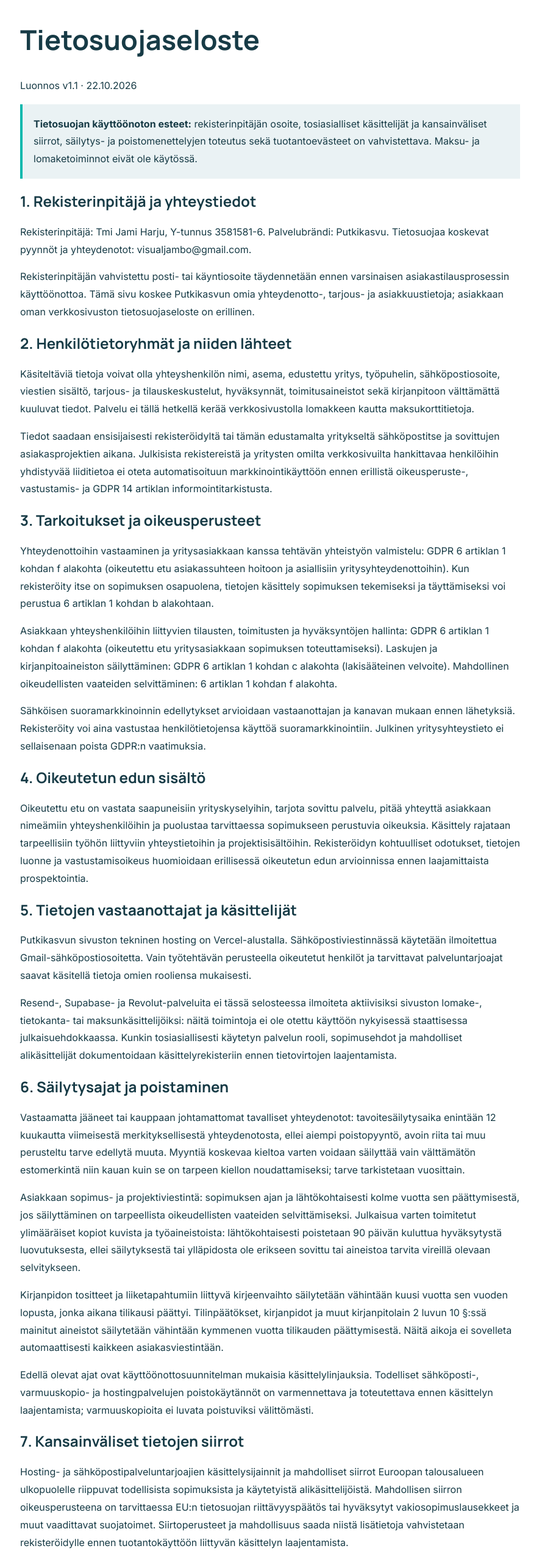
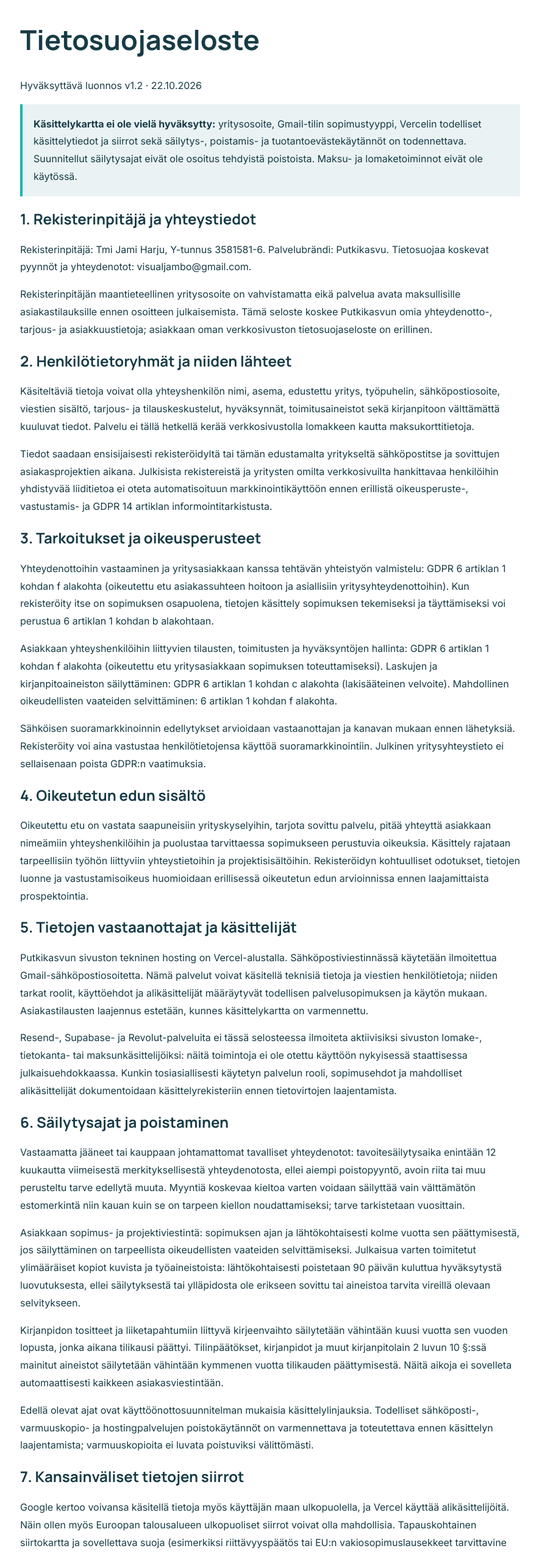
Before and after one commit to Jambovisuaalit/putkikasvu, a Next.js app: page /tietosuoja in a window 1280 px wide. Shown: the part 184-2732 px from the top of the page at 61% size, without its empty margins (197-1081 px from the left). Built offline with nearby package versions, Linux system fonts and the light colour scheme.

Commit message:
fix(privacy): distinguish verified service use from unverified transfer and deletion controls

```diff
--- a/app/tietosuoja/page.jsx
+++ b/app/tietosuoja/page.jsx
@@ -8,7 +8,7 @@ const sections = [
     title: '1. Rekisterinpitäjä ja yhteystiedot',
     paragraphs: [
       'Rekisterinpitäjä: Tmi Jami Harju, Y-tunnus 3581581-6. Palvelubrändi: Putkikasvu. Tietosuojaa koskevat pyynnöt ja yhteydenotot: visualjambo@gmail.com.',
-      'Rekisterinpitäjän vahvistettu posti- tai käyntiosoite täydennetään ennen varsinaisen asiakastilausprosessin käyttöönottoa. Tämä sivu koskee Putkikasvun omia yhteydenotto-, tarjous- ja asiakkuustietoja; asiakkaan oman verkkosivuston tietosuojaseloste on erillinen.'
+      'Rekisterinpitäjän maantieteellinen yritysosoite on vahvistamatta eikä palvelua avata maksullisille asiakastilauksille ennen osoitteen julkaisemista. Tämä seloste koskee Putkikasvun omia yhteydenotto-, tarjous- ja asiakkuustietoja; asiakkaan oman verkkosivuston tietosuojaseloste on erillinen.'
     ]
   },
   {
@@ -35,7 +35,7 @@ const sections = [
   {
     title: '5. Tietojen vastaanottajat ja käsittelijät',
     paragraphs: [
-      'Putkikasvun sivuston tekninen hosting on Vercel-alustalla. Sähköpostiviestinnässä käytetään ilmoitettua Gmail-sähköpostiosoitetta. Vain työtehtävän perusteella oikeutetut henkilöt ja tarvittavat palveluntarjoajat saavat käsitellä tietoja omien rooliensa mukaisesti.',
+      'Putkikasvun sivuston tekninen hosting on Vercel-alustalla. Sähköpostiviestinnässä käytetään ilmoitettua Gmail-sähköpostiosoitetta. Nämä palvelut voivat käsitellä teknisiä tietoja ja viestien henkilötietoja; niiden tarkat roolit, käyttöehdot ja alikäsittelijät määräytyvät todellisen palvelusopimuksen ja käytön mukaan. Asiakastilausten laajennus estetään, kunnes käsittelykartta on varmennettu.',
       'Resend-, Supabase- ja Revolut-palveluita ei tässä selosteessa ilmoiteta aktiivisiksi sivuston lomake-, tietokanta- tai maksunkäsittelijöiksi: näitä toimintoja ei ole otettu käyttöön nykyisessä staattisessa julkaisuehdokkaassa. Kunkin tosiasiallisesti käytetyn palvelun rooli, sopimusehdot ja mahdolliset alikäsittelijät dokumentoidaan käsittelyrekisteriin ennen tietovirtojen laajentamista.'
     ]
   },
@@ -51,7 +51,7 @@ const sections = [
   {
     title: '7. Kansainväliset tietojen siirrot',
     paragraphs: [
-      'Hosting- ja sähköpostipalveluntarjoajien käsittelysijainnit ja mahdolliset siirrot Euroopan talousalueen ulkopuolelle riippuvat todellisista sopimuksista ja käytetyistä alikäsittelijöistä. Mahdollisen siirron oikeusperusteena on tarvittaessa EU:n tietosuojan riittävyyspäätös tai hyväksytyt vakiosopimuslausekkeet ja muut vaadittavat suojatoimet. Siirtoperusteet ja mahdollisuus saada niistä lisätietoja vahvistetaan rekisteröidylle ennen tuotantokäyttöön liittyvän käsittelyn laajentamista.'
+      'Google kertoo voivansa käsitellä tietoja myös käyttäjän maan ulkopuolella, ja Vercel käyttää alikäsittelijöitä. Näin ollen myös Euroopan talousalueen ulkopuoliset siirrot voivat olla mahdollisia. Tapauskohtainen siirtokartta ja sovellettava suoja (esimerkiksi riittävyyspäätös tai EU:n vakiosopimuslausekkeet tarvittavine lisätoimineen) on vielä vahvistettava käytettyjen palvelutilien ja sopimusten perusteella. Siirtoperusteita koskevat lisätiedot voi pyytää rekisterinpitäjän yhteysosoitteesta; tämän selosteen keskeneräisyys on käyttöönoton este.'
     ]
   },
   {
@@ -94,8 +94,8 @@ export default function Privacy() {
     <main id="main-content" tabIndex={-1} className="wrap legal">
       <p className="eyebrow eyebrow-on-light">Henkilötiedot</p>
       <h1>Tietosuojaseloste</h1>
-      <p>Luonnos v1.1 · 22.10.2026</p>
-      <p className="warning"><strong>Tietosuojan käyttöönoton esteet:</strong> rekisterinpitäjän osoite, tosiasialliset käsittelijät ja kansainväliset siirrot, säilytys- ja poistomenettelyjen toteutus sekä tuotantoevästeet on vahvistettava. Maksu- ja lomaketoiminnot eivät ole käytössä.</p>
+      <p>Hyväksyttävä luonnos v1.2 · 22.10.2026</p>
+      <p className="warning"><strong>Käsittelykartta ei ole vielä hyväksytty:</strong> yritysosoite, Gmail-tilin sopimustyyppi, Vercelin todelliset käsittelytiedot ja siirrot sekä säilytys-, poistamis- ja tuotantoevästekäytännöt on todennettava. Suunnitellut säilytysajat eivät ole osoitus tehdyistä poistoista. Maksu- ja lomaketoiminnot eivät ole käytössä.</p>
       {sections.map(({title,paragraphs})=><section key={title}><h2>{title}</h2>{paragraphs.map(p=><p key={p}>{p}</p>)}</section>)}
     </main></>;
 }
```
